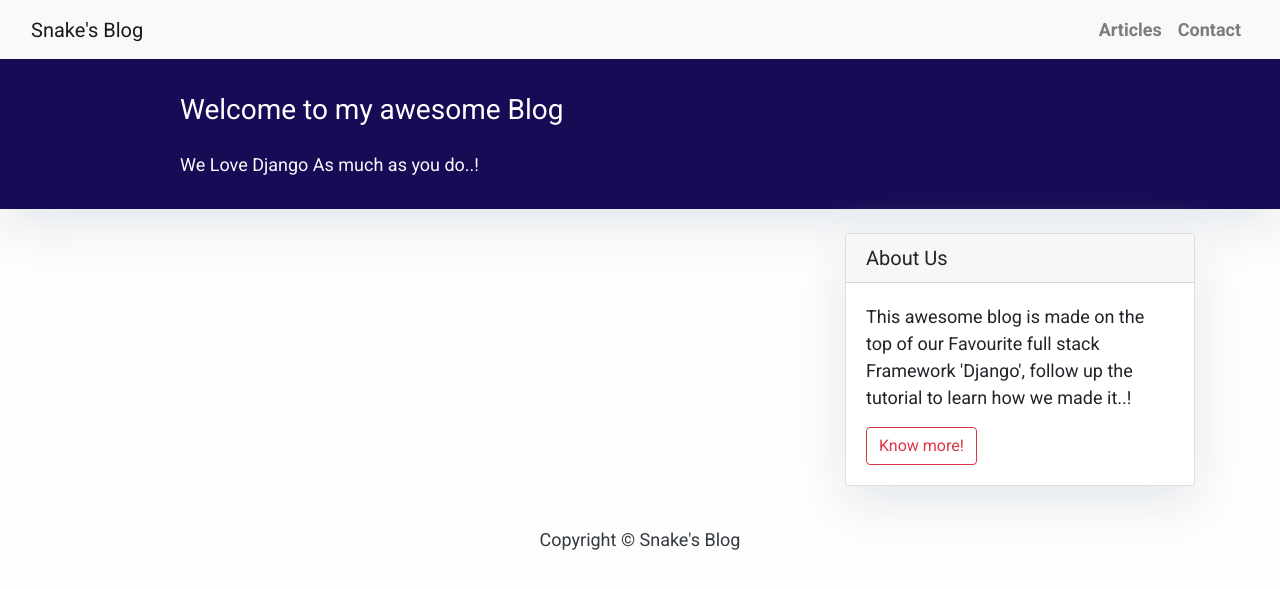
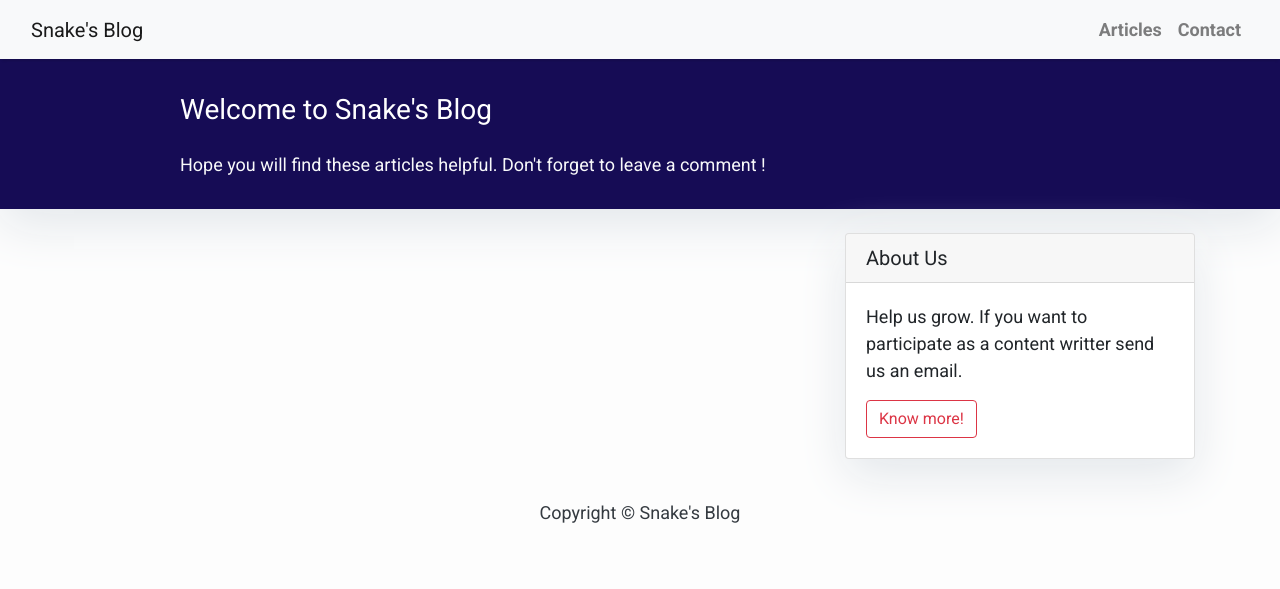
Before and after one commit to skysamm/MyBlog, a Django app: page / in a window 1280 px wide. Shown: the top 589 px of the page. Run offline with Django 3.2, Linux system fonts and the light colour scheme; data that the repository does not hold is empty; some libraries are stand-ins or nearby versions.

Commit message:
Added some text changes in contact, sidebar and index pages

```diff
--- a/templates/contact.html
+++ b/templates/contact.html
@@ -23,8 +23,9 @@
             <div class=" col-md-8 col-md-10 mx-auto">
                 <div class="site-heading">
                     <h3 class=" site-heading my-4 mt-3 text-white">Hello ! It's your host, Samir.</h3>
-                    <p class="text-light">I'm a french software developer and Python is one of my favorite programming language. I started this blog project in 2020 making it possible to share what I have learnt so far on Python. <br></br>
-                    	If you are a Python lover too, let's connect ;) !
+                    <p class="text-light">I'm a french software developer. I started this blog project in 2020 to make it possible to share with everyone what I have learnt on different technology topics. <br></br>
+                    	My main interests are: Data engineering, Databases, algorithms, Internet of Things and Python ! <br></br>
+                    	If you are a tech lover too, let's connect ;) !
                     </p>
                 </div>
             </div>
--- a/templates/index.html
+++ b/templates/index.html
@@ -22,8 +22,8 @@
         <div class="row">
             <div class=" col-md-8 col-md-10 mx-auto">
                 <div class="site-heading">
-                    <h3 class=" site-heading my-4 mt-3 text-white"> Welcome to my awesome Blog </h3>
-                    <p class="text-light">We Love Django As much as you do..! &nbsp
+                    <h3 class=" site-heading my-4 mt-3 text-white"> Welcome to Snake's Blog </h3>
+                    <p class="text-light">Hope you will find these articles helpful. Don't forget to leave a comment ! &nbsp
                     </p>
                 </div>
             </div>
--- a/templates/sidebar.html
+++ b/templates/sidebar.html
@@ -12,8 +12,8 @@
 <div class="card my-4">
         <h5 class="card-header">About Us</h5>
     <div class="card-body">
-        <p class="card-text"> This awesome blog is made on the top of our Favourite full stack Framework 'Django', follow up the tutorial to learn how we made it..!</p>
-        <a href="https://djangocentral.com/building-a-blog-application-with-django"
+        <p class="card-text"> Help us grow. If you want to participate as a content writter send us an email. </p>
+        <a href="{% url 'contact' %}"
            class="btn btn-outline-danger">Know more!</a>
     </div>
 </div>
```
